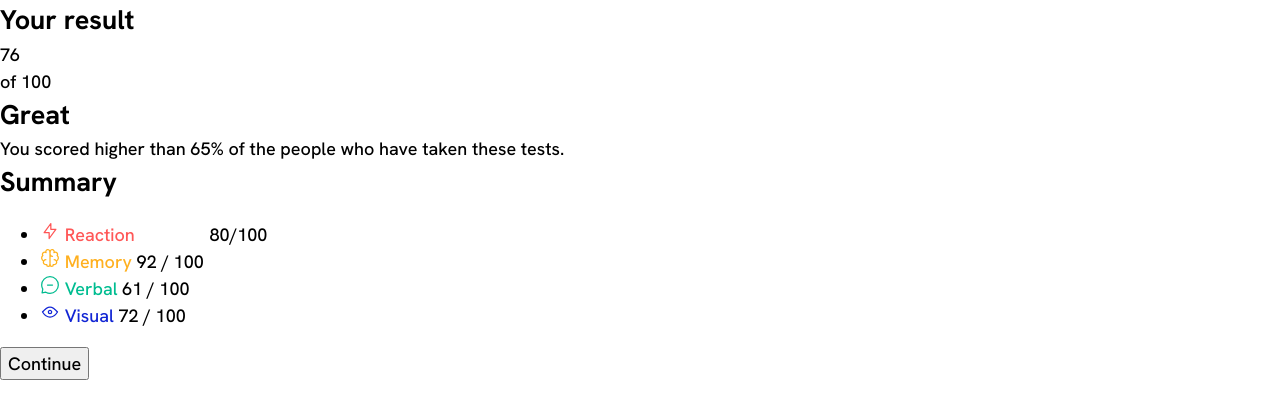
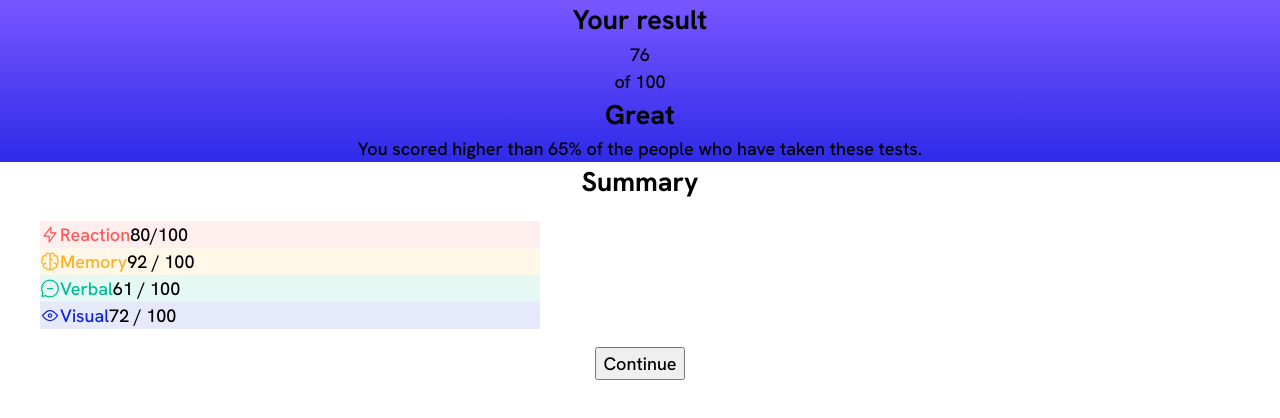
Before and after one commit to rubensantos12/Frontend-Mentor-Results-Sumary, a website built with Vite: page index.html in a window 1280 px wide. Built offline with nearby package versions, Linux system fonts and the light colour scheme.

Commit message:
Added background colors to the text Added a few more variables Cleaned a few bits of code Removed JS

```diff
--- a/index.html
+++ b/index.html
@@ -25,17 +25,20 @@
       </div>
       <div class="right-result-panel">
         <h1>Summary</h1>
-        <ul class="result-list">
+        <ul class="result-list" role="list">
           <li>
+            <div class="width-500 clr-reaction-background">
             <img src="images/icon-reaction.svg" alt="" class="reaction-image">
-            <p class="reaction-result_a | clr-reaction">
+            <p class="reaction-result_a | clr-reaction" >
               Reaction
             </p>
             <p class="reaction-result_b">
               80/100
             </p>
+          </div>
           </li>
           <li>
+            <div class="width-500 clr-memory-background">
             <img src="images/icon-memory.svg" alt="" class="memory-image">
             <p class="memory-result_a | clr-memory">
               Memory
@@ -43,8 +46,10 @@
             <p class="memory-result_b">
               92 / 100
             </p>
+          </div>
           </li>
           <li>
+            <div class="width-500 clr-verbal-background">
             <img src="images/icon-verbal.svg" alt="" class="verbal-image">
             <p class="verbal-result_a | clr-verbal">
               Verbal
@@ -52,8 +57,10 @@
             <p class="verbal-result_b">
               61 / 100
             </p>
+            </div>
           </li>
           <li>
+            <div class="width-500 clr-visual-background">
             <img src="images/icon-visual.svg" alt="" class="visual-image">
             <p class="visual-result_a | clr-visual">
               Visual
@@ -61,6 +68,7 @@
             <p class="visual-result_b">
               72 / 100
             </p>
+            </div>
           </li>
         </ul>
         <button class="button">Continue</button>
--- a/main.js
+++ /dev/null
@@ -1,24 +0,0 @@
-import './style.css'
-import javascriptLogo from './javascript.svg'
-import viteLogo from '/vite.svg'
-import { setupCounter } from './counter.js'
-
-document.querySelector('#app').innerHTML = `
-  <div>
-    <a href="https://vitejs.dev" target="_blank">
-      <img src="${viteLogo}" class="logo" alt="Vite logo" />
-    </a>
-    <a href="https://developer.mozilla.org/en-US/docs/Web/JavaScript" target="_blank">
-      <img src="${javascriptLogo}" class="logo vanilla" alt="JavaScript logo" />
-    </a>
-    <h1>Hello Vite!</h1>
-    <div class="card">
-      <button id="counter" type="button"></button>
-    </div>
-    <p class="read-the-docs">
-      Click on the Vite logo to learn more
-    </p>
-  </div>
-`
-
-setupCounter(document.querySelector('#counter'))
--- a/style.css
+++ b/style.css
@@ -4,6 +4,11 @@
   --clr-memory: hsl(39,100%,56%);
   --clr-verbal: hsl(166,100%,37%);
   --clr-visual: hsl(234, 85%, 45%);
+
+  --clr-reaction-background: hsla(0,100%,67%,0.1);
+  --clr-memory-background: hsla(39,100%,56%, 0.1);
+  --clr-verbal-background: hsla(166,100%,37%, 0.1);
+  --clr-visual-background: hsla(234, 85%, 45%, 0.1);
 
   --clr-background-1: hsl(252,100%,67%);
   --clr-background-2: hsl(241, 81%, 54%);
@@ -24,6 +29,7 @@
 
   --fs: 18px;
 
+  --width-500: 500px;
 }
 
 
@@ -66,6 +72,7 @@ body {
   min-height: 100vh;
   text-rendering: optimizeSpeed;
   line-height: 1.5;
+  text-align: center;
 }
 
 /* A elements that don't have a class get default styles */
@@ -120,8 +127,9 @@ select {
   display: inline;
 }
 
-.reaction-result_b {
-  padding-left: 70px;
+
+.left-result-panel {
+  background: linear-gradient(var(--clr-background-1), var(--clr-background-2));
 }
 
 /* Utility classes */
@@ -130,16 +138,32 @@ select {
   color: var(--clr-reaction);
 }
 
+.clr-reaction-background {
+  background-color: var(--clr-reaction-background);
+}
+
 .clr-memory {
   color: var(--clr-memory);
+}
+
+.clr-memory-background {
+  background-color: var(--clr-memory-background);
 }
 
 .clr-verbal {
   color: var(--clr-verbal);
 }
 
+.clr-verbal-background {
+  background-color: var(--clr-verbal-background);
+}
+
 .clr-visual {
   color: var(--clr-visual);
+}
+
+.clr-visual-background {
+  background-color: var(--clr-visual-background);
 }
 
 .bg-clr-1{
@@ -185,3 +209,8 @@ select {
 .fw-bold {
   font-weight: var(--fw-bold);
 }
+
+.width-500{
+  display: flex;
+  width: var(--width-500);
+}
```
